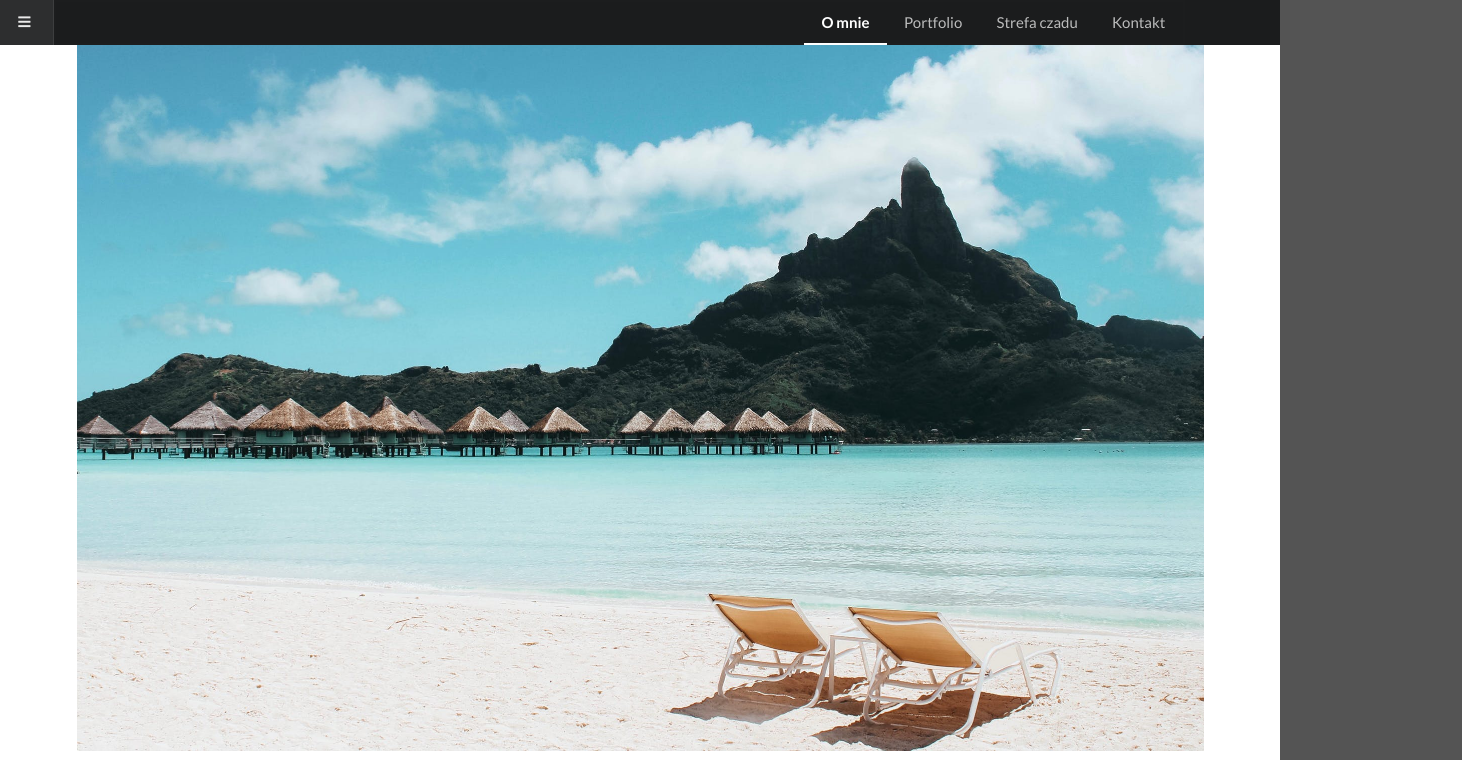
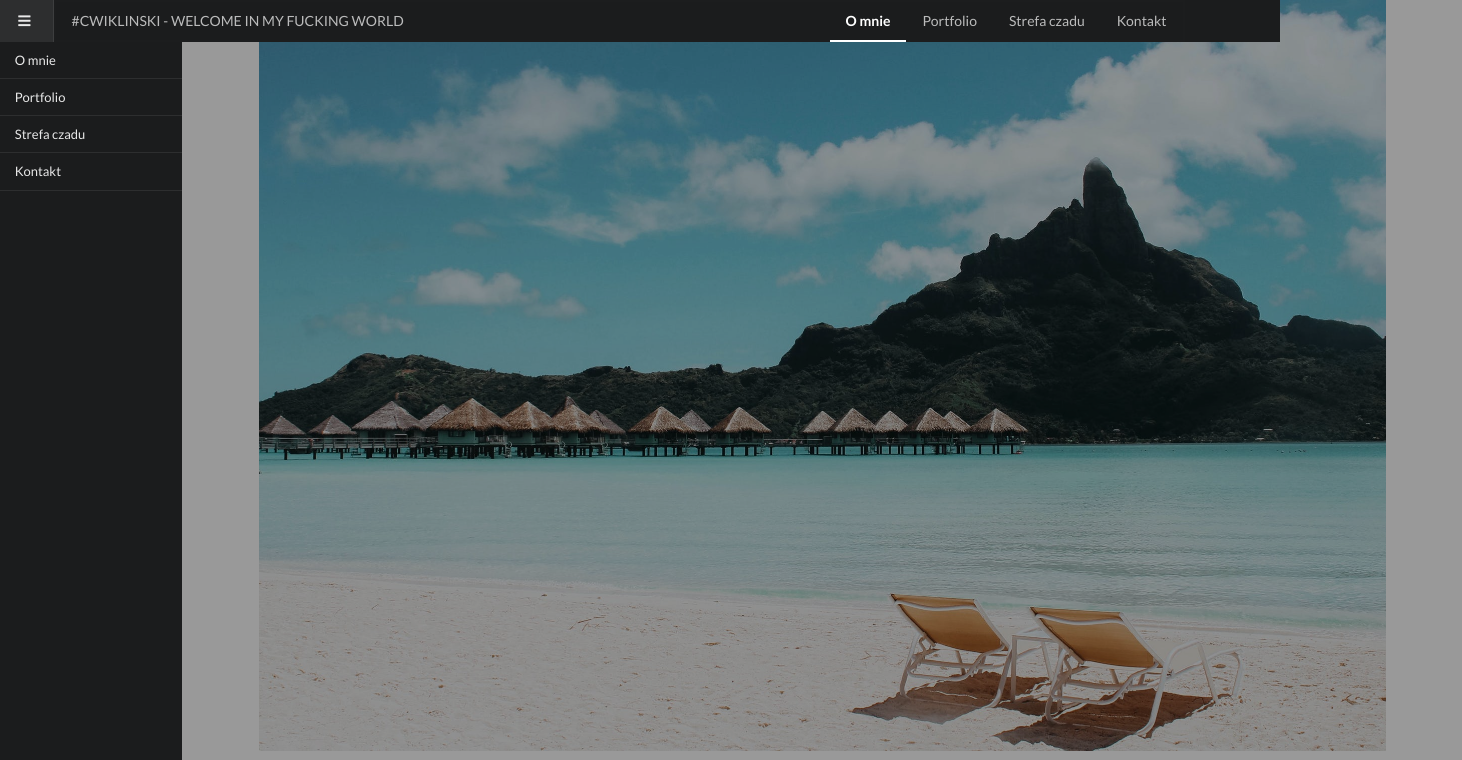
Before and after one commit to SteelWro/MySite, a plain HTML site: page index.html in a window 1280 px wide. Both pictures are taken after a click on the link 26 px from the left and 22 px from the top of the page. Shown: the top 760 px of the page, 1462 px wide, since content can reach past the window. Drawn offline with nearby package versions, Linux system fonts and the light colour scheme.

Commit message:
sidebar padding fixed

```diff
--- a/index.html
+++ b/index.html
@@ -5,11 +5,12 @@
 <meta name="description" content="Cwiklinski portfolio site">
 <meta name="keywords" content="portfolio, cwiklinski, artur, JAVA">
 <meta http-equiv="X-UA-Compatible" content="IE=edge,chrome=1">
-<!--<meta name="viewport" content="width=device-width, initial-scale=1.0, maximum-scale=1.0">-->
+<meta name="viewport" content="width=device-width, initial-scale=1.0, maximum-scale=1.0">
 <meta name="author" content="Artur Cwiklinski">
 <!-- Site properties -->
 <title>Cwiklinski - JAVA</title>
 <link rel="stylesheet" type="text/css" href="semantic/dist/semantic.min.css">
+<link rel="stylesheet" type="text/css" href="/my.css">
 <style>
   .my{
     min-height: 300px;
@@ -25,15 +26,21 @@
       margin-bottom: 10px;
       background-color: #325476;
   }
+  .ui.sidebar.small.inverted.vertical.menu.left{
+    padding-top:42px;
+  }
   </style>
 </head>
+
+<body>
       <!--following menu-->
-<div class="ui fixed inverted menu">
+      <div class="ui fixed inverted left menu">
           <a class="toc item">
             <i class="sidebar icon"></i>
           </a>
-    <div class="ui large secondary inverted pointing menu">
+        <div class="ui secondary inverted pointing menu">
               <div class="ui container">
+                <div class="left menu"><a class="item">#CWIKLINSKI - WELCOME IN MY FUCKING WORLD</a></div>
                 <div class="right menu">
                   <a class="active item">O mnie</a>
                   <a class="item">Portfolio</a>
@@ -45,7 +52,7 @@
       </div>
       <!--sidebar menu-->
   <body class="pushable">
-      <div class="ui sidebar inverted vertical menu left ">
+        <div class="ui sidebar small inverted vertical menu left ">
           <a class="item">O mnie</a>
           <a class="item">Portfolio</a>
           <a class="item">Strefa czadu</a>
@@ -54,10 +61,10 @@
       <!--content-->
       <div class="pusher">
           <div class="ui container">
-        <div id="my" class="ui fluid image"> <img clas="ui image" src="assets/island.jpg"></div>
-        <div id="my" class="ui fluid image"> <img class="ui image" src="assets/concert.jpg"></div>
-        <div id="my" class="ui fluid image"> <img class="ui image" src="assets/comp.jpg"></div>
-        <div id="my" class="ui fluid image"> <img class="ui image" src="assets/meal.jpg"></div>
+            <div id="my" class="ui fluid image"><img clas="ui image" src="assets/island.jpg"></div>
+            <div id="my" class="ui fluid image"><img class="ui image" src="assets/concert.jpg"></div>
+            <div id="my" class="ui fluid image"><img class="ui image" src="assets/comp.jpg"></div>
+            <div id="my" class="ui fluid image"><img class="ui image" src="assets/meal.jpg"></div>
             <div id="my" class="ui fluid image"><img clas="ui image" src="assets/forest.jpg"></div>
             <div id="my" class="ui fluid image"><img clas="ui image" src="assets/flower.jpg"></div>
             <div id="my" class="ui fluid image"><img clas="ui image" src="assets/girl.jpg"></div>
@@ -65,6 +72,20 @@
           </div>
       </div>
 
-  <script src="scripts.js">
+      <script
+      src="https://code.jquery.com/jquery-3.1.1.min.js"
+      integrity="sha256-hVVnYaiADRTO2PzUGmuLJr8BLUSjGIZsDYGmIJLv2b8="
+      crossorigin="anonymous">
+      </script>
+
+      <script src="semantic/dist/semantic.min.js"></script>
+
+      <script>
+          $('.toc.item').click(function(){
+            $('.ui.sidebar')
+          .sidebar('toggle');
+          });
+      </script>
+    </body>
   </body>
 </html>
```
Lines whose indentation alone changed are shown as unchanged.
